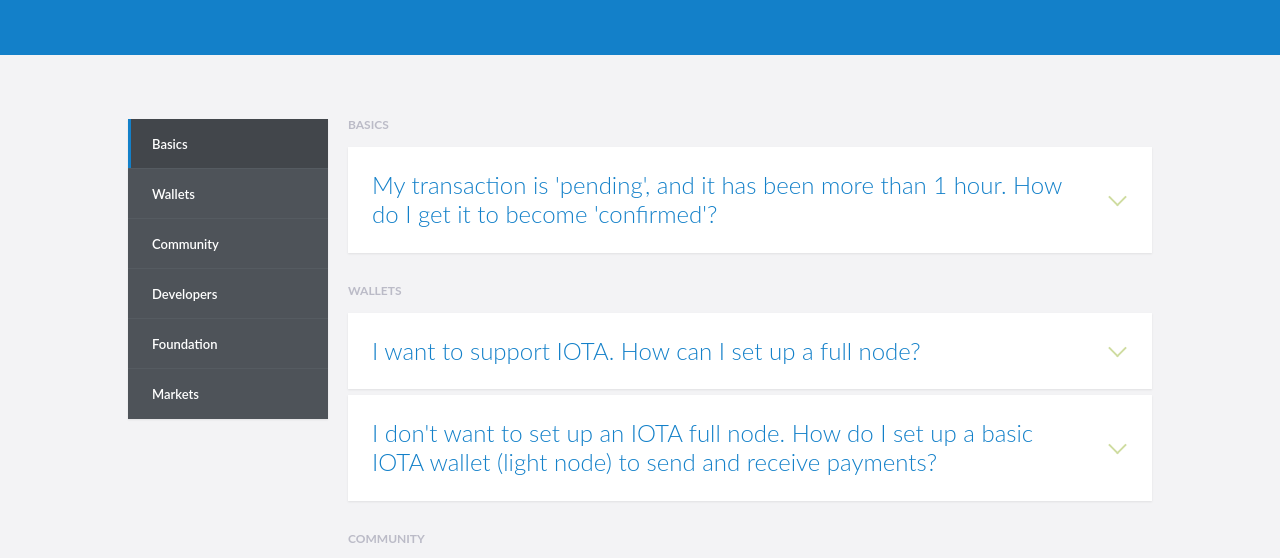
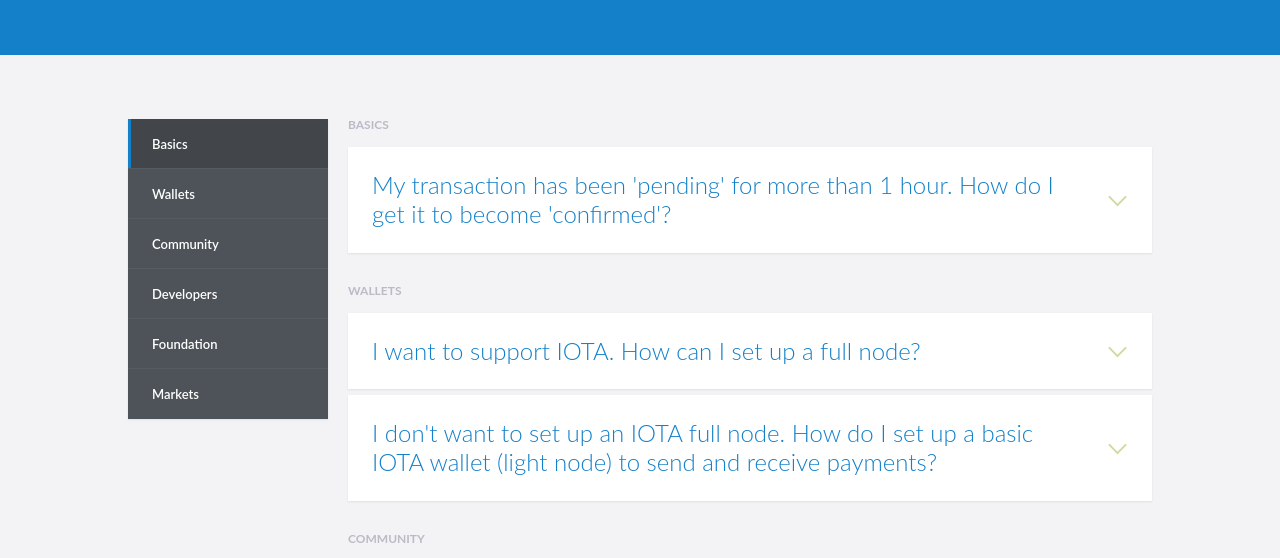
Before and after one commit to eragmus/iotaFAQ, a plain HTML site: page index.html in a window 1280 px wide. Shown: the part 185-743 px from the top of the page. Drawn offline with Linux system fonts and the light colour scheme.

Commit message:
Update content

```diff
--- a/index.html
+++ b/index.html
@@ -30,7 +30,7 @@
 		<ul id="basics" class="cd-faq-group">
 			<li class="cd-faq-title"><h2>Basics</h2></li>
 			<li>
-				<a class="cd-faq-trigger" href="#0">My transaction is 'pending', and it has been more than 1 hour. How do I get it to become 'confirmed'?</a>
+				<a class="cd-faq-trigger" href="#0">My transaction has been 'pending' for more than 1 hour. How do I get it to become 'confirmed'?</a>
 				<div class="cd-faq-content">
 					<p><p>These instructions apply to the <a href="https://github.com/iotaledger/wallet/releases">GUI Desktop wallet</a>. Other wallet may require different steps to be followed.</p>
 					<br>
```
